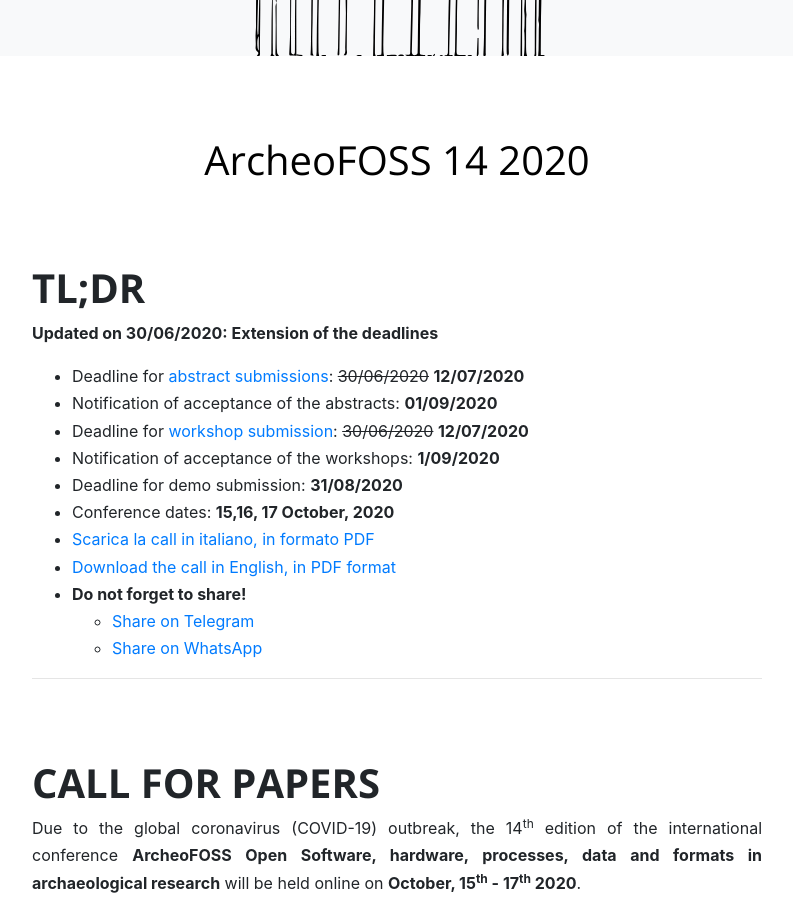
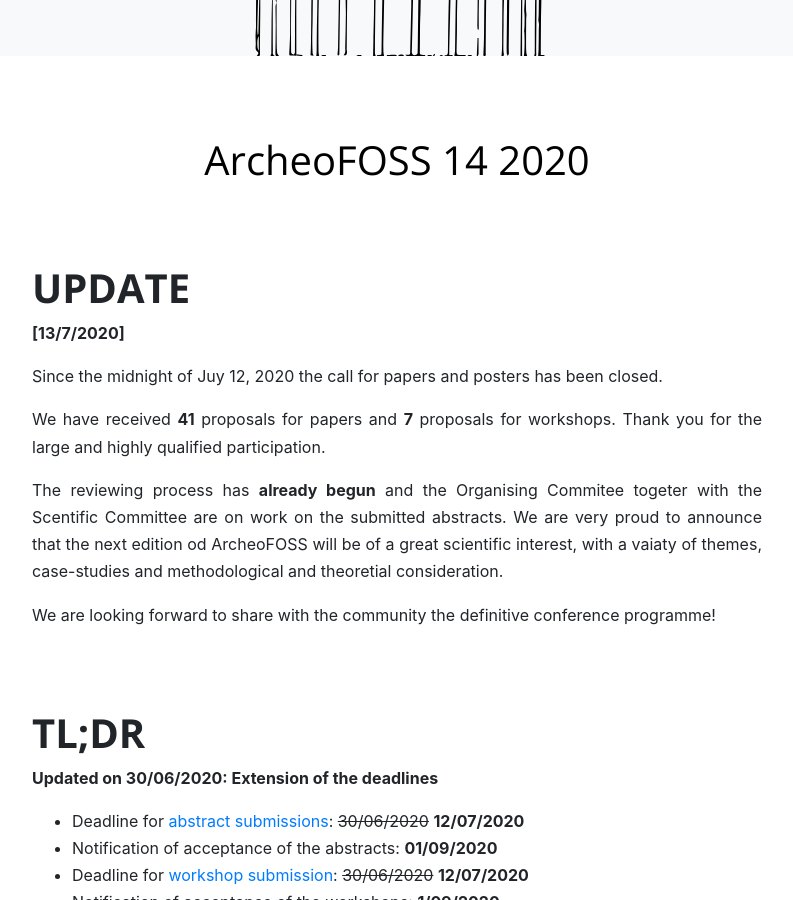
Before and after one commit to archeofoss/archeofoss2020, a Jekyll site: the page built from en/index.md, in a window 1280 px wide and 900 px high, scrolled down 844 px. Shown: the whole window, without its empty margins (243-1036 px from the left). Built offline with Jekyll 4.4.1, drawn with Linux system fonts in a browser that asks for light colours; nearby versions of some CDN libraries.

Commit message:
Update index.md

```diff
--- a/en/index.md
+++ b/en/index.md
@@ -5,6 +5,19 @@
 permalink: /en/
 lang: en
 ---
+
+# Update
+
+**[13/7/2020]**
+
+Since the midnight of Juy 12, 2020 the call for papers and posters has been closed.
+
+We have received **41** proposals for papers and **7** proposals for workshops. Thank you for the large and highly qualified participation.
+
+The reviewing process has **already begun** and the Organising Commitee togeter with the Scentific Committee are on work on the submitted abstracts. We are very proud to announce that the next edition od ArcheoFOSS will be of a great scientific interest, with a vaiaty of themes, case-studies and methodological and theoretial consideration.
+
+We are looking forward to share with the community the definitive conference programme!
+
 
 # TL;DR
 **Updated on 30/06/2020: Extension of the deadlines**
```
